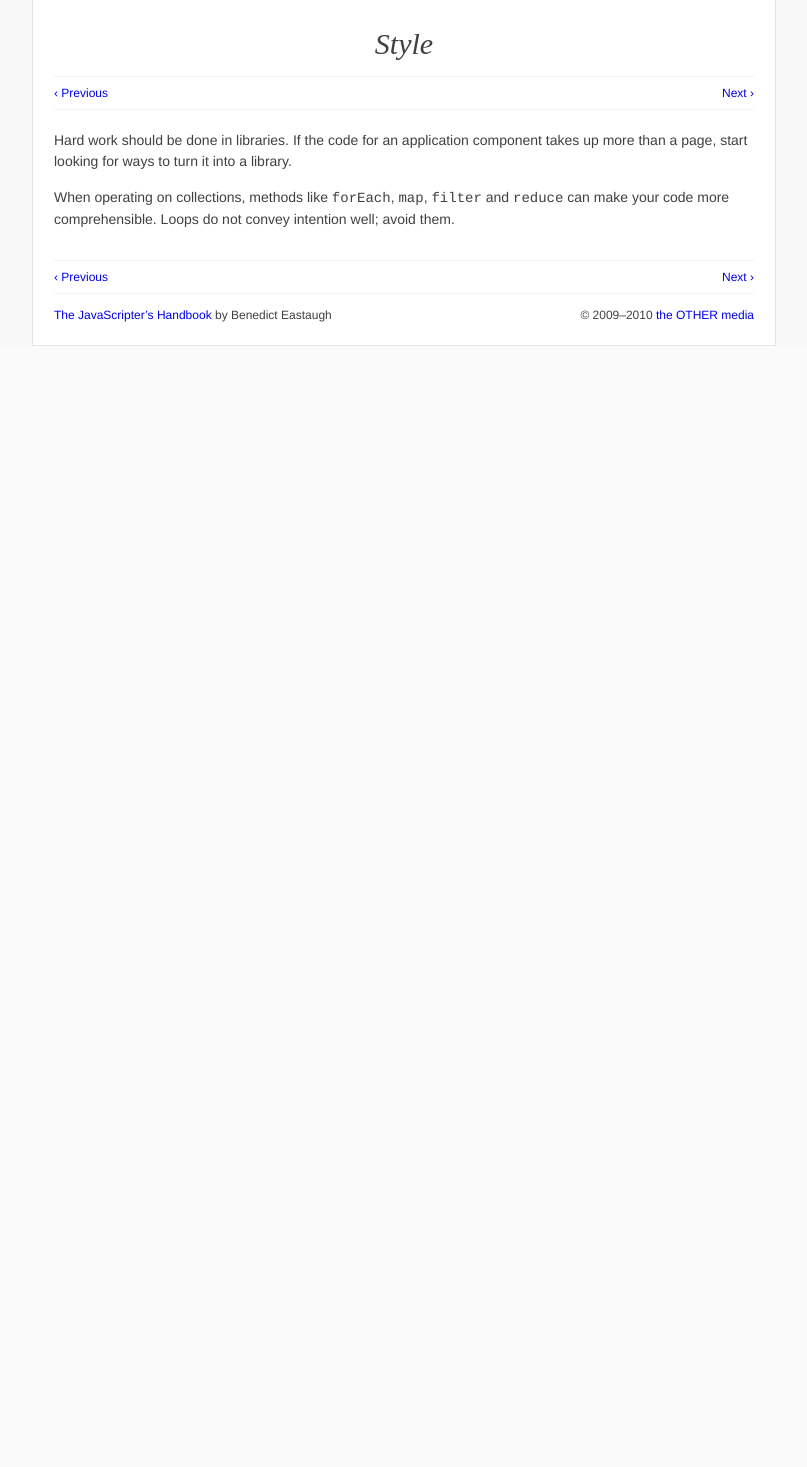
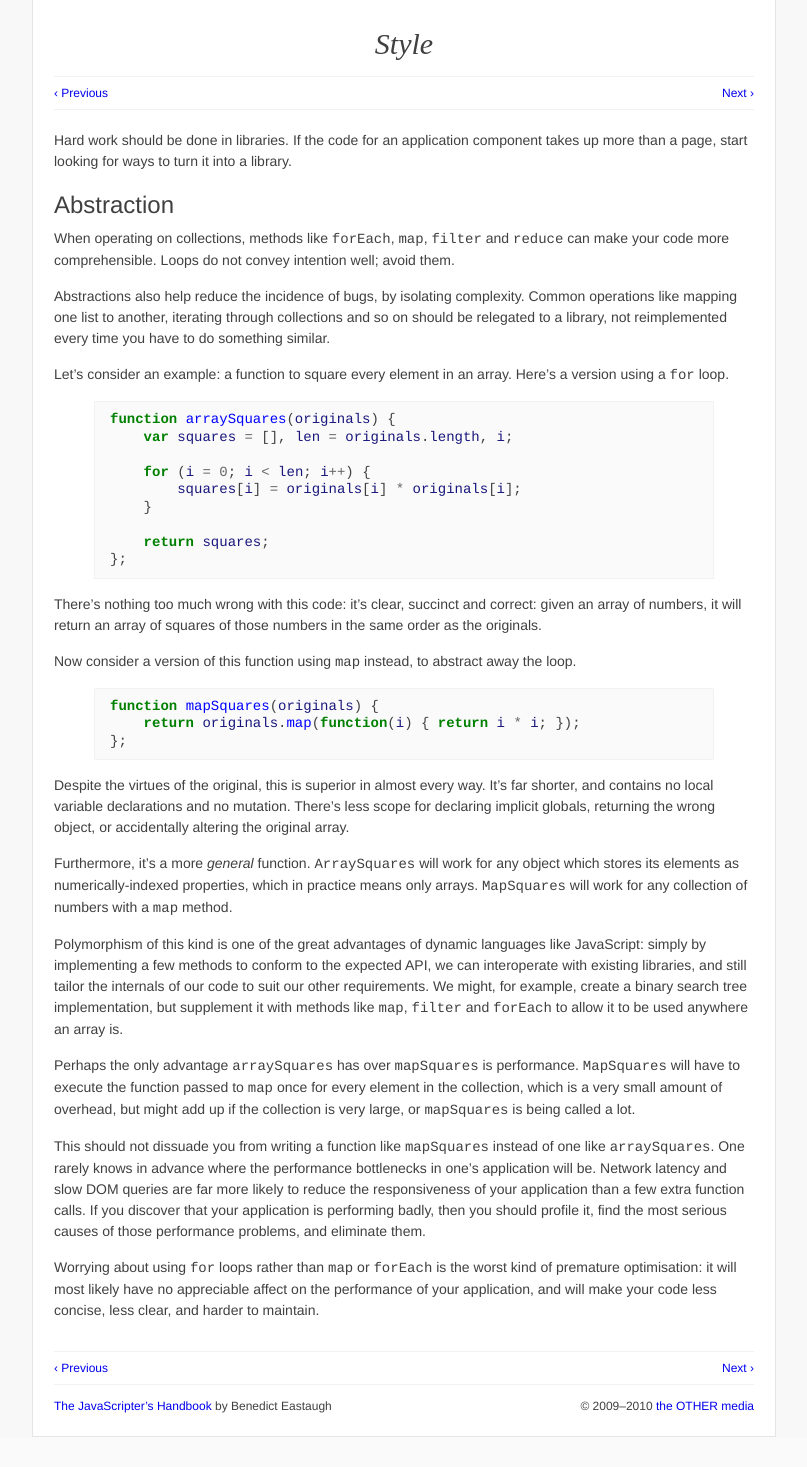
Before and after one commit to othermedia/js-handbook, a Jekyll site: the page built from style.md, in a window 1280 px wide. Shown: the whole page, without its empty margins (236-1043 px from the left). Built offline with Jekyll 4.4.1, drawn with Linux system fonts in a browser that asks for light colours; Markdown is read by kramdown in place of the engine named in the settings; before the commit the page ends 900 px from its top, so only the background shows below that.

Commit message:
Add section on abstraction to the chapter on style.

```diff
--- a/style.md
+++ b/style.md
@@ -9,6 +9,77 @@ next:     performance
 Hard work should be done in libraries. If the code for an application component
 takes up more than a page, start looking for ways to turn it into a library.
 
+Abstraction
+-----------
+
 When operating on collections, methods like `forEach`, `map`, `filter` and
 `reduce` can make your code more comprehensible. Loops do not convey intention
 well; avoid them.
+
+Abstractions also help reduce the incidence of bugs, by isolating complexity.
+Common operations like mapping one list to another, iterating through
+collections and so on should be relegated to a library, not reimplemented
+every time you have to do something similar.
+
+Let's consider an example: a function to square every element in an array.
+Here's a version using a `for` loop.
+
+{% highlight javascript %}
+function arraySquares(originals) {
+    var squares = [], len = originals.length, i;
+
+    for (i = 0; i < len; i++) {
+        squares[i] = originals[i] * originals[i];
+    }
+
+    return squares;
+};
+{% endhighlight %}
+
+There's nothing too much wrong with this code: it's clear, succinct and
+correct: given an array of numbers, it will return an array of squares of those
+numbers in the same order as the originals.
+
+Now consider a version of this function using `map` instead, to abstract away
+the loop.
+
+{% highlight javascript %}
+function mapSquares(originals) {
+    return originals.map(function(i) { return i * i; });
+};
+{% endhighlight %}
+
+Despite the virtues of the original, this is superior in almost every way. It's
+far shorter, and contains no local variable declarations and no mutation.
+There's less scope for declaring implicit globals, returning the wrong object,
+or accidentally altering the original array.
+
+Furthermore, it's a more _general_ function. `ArraySquares` will work for any
+object which stores its elements as numerically-indexed properties, which in
+practice means only arrays. `MapSquares` will work for any collection of
+numbers with a `map` method.
+
+Polymorphism of this kind is one of the great advantages of dynamic languages
+like JavaScript: simply by implementing a few methods to conform to the
+expected API, we can interoperate with existing libraries, and still tailor the
+internals of our code to suit our other requirements. We might, for example,
+create a binary search tree implementation, but supplement it with methods like
+`map`, `filter` and `forEach` to allow it to be used anywhere an array is.
+
+Perhaps the only advantage `arraySquares` has over `mapSquares` is performance.
+`MapSquares` will have to execute the function passed to `map` once for every
+element in the collection, which is a very small amount of overhead, but might
+add up if the collection is very large, or `mapSquares` is being called a lot.
+
+This should not dissuade you from writing a function like `mapSquares` instead
+of one like `arraySquares`. One rarely knows in advance where the performance
+bottlenecks in one's application will be. Network latency and slow DOM queries
+are far more likely to reduce the responsiveness of your application than a few
+extra function calls. If you discover that your application is performing
+badly, then you should profile it, find the most serious causes of those
+performance problems, and eliminate them.
+
+Worrying about using `for` loops rather than `map` or `forEach` is the worst
+kind of premature optimisation: it will most likely have no appreciable affect
+on the performance of your application, and will make your code less concise,
+less clear, and harder to maintain.
```
